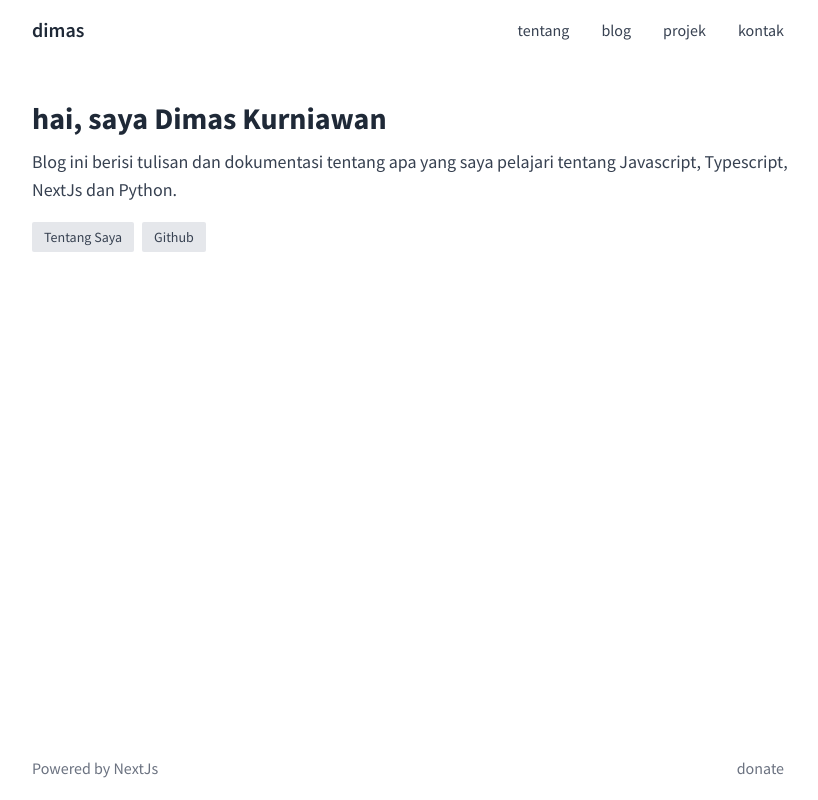
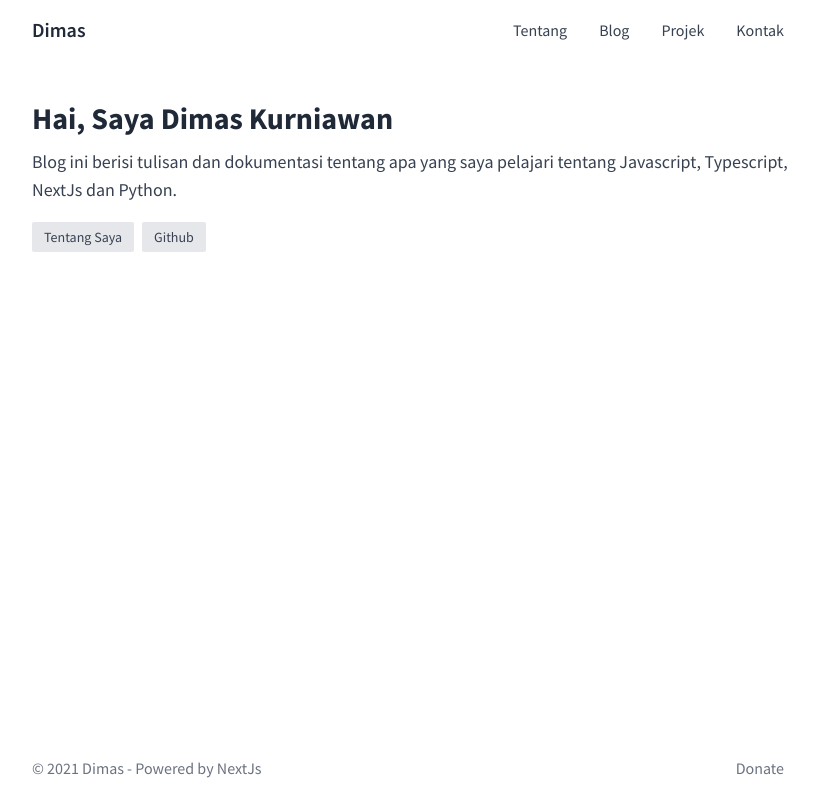
Before and after one commit to kdimas12/kdimas, a Next.js app: page / in a window 1280 px wide. Shown: the whole page, without its empty margins (224-1042 px from the left). Built offline with nearby package versions, Linux system fonts and the light colour scheme.

Commit message:
:pencil2: Transforming text to capitalize

```diff
--- a/components/footer.tsx
+++ b/components/footer.tsx
@@ -6,7 +6,7 @@ export default function Footer() {
       <div className="flex items-center justify-between">
         <div>
           <p className="text-gray-500">
-            Powered by{' '}
+            &copy; 2021 Dimas - Powered by{' '}
             <Link href="https://nextjs.org/">
               <a className="hover:text-gray-800">NextJs</a>
             </Link>
@@ -16,7 +16,7 @@ export default function Footer() {
           <div className="flex flex-col-row">
             <Link href="/donate">
               <a className="my-1 text-gray-500 transition-colors duration-200 transform hover:text-blue-500 mx-2 md:mx-4 md:my-0">
-                donate
+                Donate
               </a>
             </Link>
           </div>
--- a/components/hero.tsx
+++ b/components/hero.tsx
@@ -4,7 +4,7 @@ export default function Hero() {
   return (
     <div className="md:mt-10 mt-5 flex-grow">
       <h1 className="text-3xl font-bold text-gray-800 mb-3">
-        hai, saya Dimas Kurniawan
+        Hai, Saya Dimas Kurniawan
       </h1>
       <p className="text-gray-700 md:text-lg mb-5">
         Blog ini berisi tulisan dan dokumentasi tentang apa yang saya pelajari
--- a/components/nav.tsx
+++ b/components/nav.tsx
@@ -7,7 +7,7 @@ export default function Nav() {
         <div>
           <Link href="/">
             <a className="text-xl font-semibold text-gray-800 transition-colors duration-200 transform hover:text-gray-700">
-              dimas
+              Dimas
             </a>
           </Link>
         </div>
@@ -15,22 +15,22 @@ export default function Nav() {
           <div className="flex flex-col-row">
             <Link href="/about">
               <a className="my-1 text-gray-700 transition-colors duration-200 transform hover:text-blue-500 mx-2 md:mx-4 md:my-0">
-                tentang
+                Tentang
               </a>
             </Link>
             <Link href="/blog">
               <a className="my-1 text-gray-700 transition-colors duration-200 transform hover:text-blue-500 mx-2 md:mx-4 md:my-0">
-                blog
+                Blog
               </a>
             </Link>
             <Link href="/projek">
               <a className="my-1 text-gray-700 transition-colors duration-200 transform hover:text-blue-500 mx-2 md:mx-4 md:my-0">
-                projek
+                Projek
               </a>
             </Link>
             <Link href="/contact">
               <a className="my-1 text-gray-700 transition-colors duration-200 transform hover:text-blue-500 mx-2 md:mx-4 md:my-0">
-                kontak
+                Kontak
               </a>
             </Link>
           </div>
```
